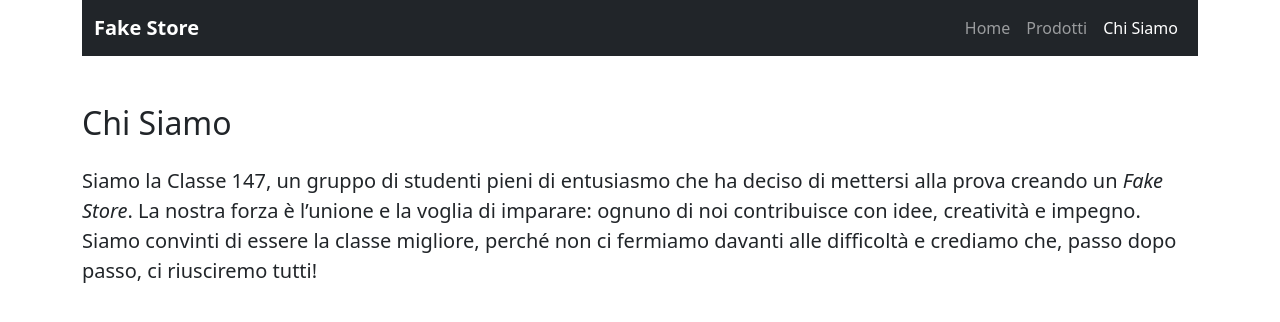
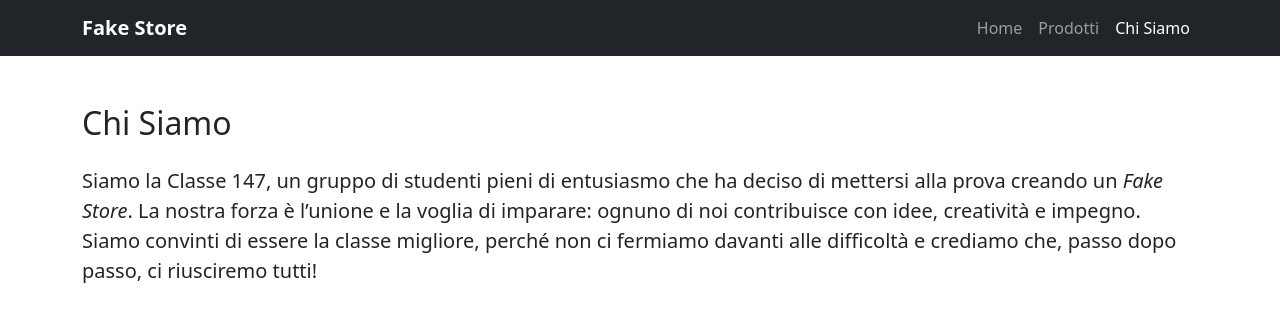
Before and after one commit to dpalexandru/react-router, a React (Vite) app: page /chisiamo in a window 1280 px wide. Shown: the top 322 px of the page. Built offline with nearby package versions, Linux system fonts and the light colour scheme.

Commit message:
feat: bonus 1 2: add layout structure

```diff
--- a/src/App.jsx
+++ b/src/App.jsx
@@ -3,15 +3,18 @@
 import HomePage from "./pages/HomePage"
 import ChiSiamo from "./pages/ChiSiamo"
 import Prodotti from "./pages/Prodotti"
+import Layout from "./layouts/Layout"
 
 
 function App() {
 
   return (
     <Routes>
-      <Route path="/" element={<HomePage />} />
-      <Route path="/chisiamo" element={<ChiSiamo />} />
-      <Route path="/prodotti" element={<Prodotti />} />
+      <Route element={<Layout />}>
+        <Route path="/" element={<HomePage />} />
+        <Route path="/chisiamo" element={<ChiSiamo />} />
+        <Route path="/prodotti" element={<Prodotti />} />
+      </Route>
     </Routes>
   )
 }
--- a/src/components/NavBar.jsx
+++ b/src/components/NavBar.jsx
@@ -8,9 +8,8 @@
         <NavLink className="navbar-brand fw-bold" to="/">
           Fake Store
         </NavLink>
-        <div className="collapse navbar-collapse" id="navbarNav">
-          <ul className="navbar-nav ms-auto">
-            <li className="nav-item">
+        <ul className="navbar-nav ms-auto  ">
+          <li className="nav-item ">
             <NavLink className="nav-link" to="/">
               Home
             </NavLink>
@@ -27,7 +26,6 @@
           </li>
         </ul>
       </div>
-      </div>
     </nav>
   )
 }
--- /dev/null
+++ b/src/layouts/Layout.jsx
@@ -0,0 +1,14 @@
+import React from "react";
+import Navbar from "../components/NavBar";
+import { Outlet } from "react-router-dom";
+
+const Layout = () => {
+  return (
+    <>
+      <Navbar />
+      <Outlet />
+    </>
+  )
+}
+
+export default Layout
--- a/src/pages/ChiSiamo.jsx
+++ b/src/pages/ChiSiamo.jsx
@@ -4,8 +4,6 @@
 const ChiSiamo = () => {
   return (
     <div className="container">
-      <Navbar></Navbar>
-
       <h2 className="mb-4 mt-5">Chi Siamo</h2>
       <p className="lead">
         Siamo la <strong>Classe 147</strong>, un gruppo di studenti pieni di entusiasmo che ha deciso di mettersi alla prova creando un <em>Fake Store</em>.
--- a/src/pages/HomePage.jsx
+++ b/src/pages/HomePage.jsx
@@ -1,12 +1,9 @@
 import React from 'react'
-import Navbar from '../components/NavBar'
 import { NavLink } from 'react-router-dom'
 
 const HomePage = () => {
   return (
     <div className="container">
-      <Navbar></Navbar>
-
       <div className="text-center mb-4 mt-5">
         <h1 className="display-5 fw-bold">Benvenuto!</h1>
       </div>
--- a/src/pages/Prodotti.jsx
+++ b/src/pages/Prodotti.jsx
@@ -1,7 +1,6 @@
 import React from 'react'
 import axios from 'axios'
 import { useState, useEffect } from 'react'
-import Navbar from '../components/NavBar'
 
 // link recupero dati
 const url = "https://fakestoreapi.com/products"
@@ -23,8 +22,6 @@
 
   return (
     <div className="container">
-      <Navbar></Navbar>
-
       <div className="row mt-5">
         <h1>I nostri prodotti: </h1>
         {prodotti.map(prodotto => (
```
Also changed, not shown: 1 other file (tests, documents, lock files or other folders). Lines whose indentation alone changed are shown as unchanged.
